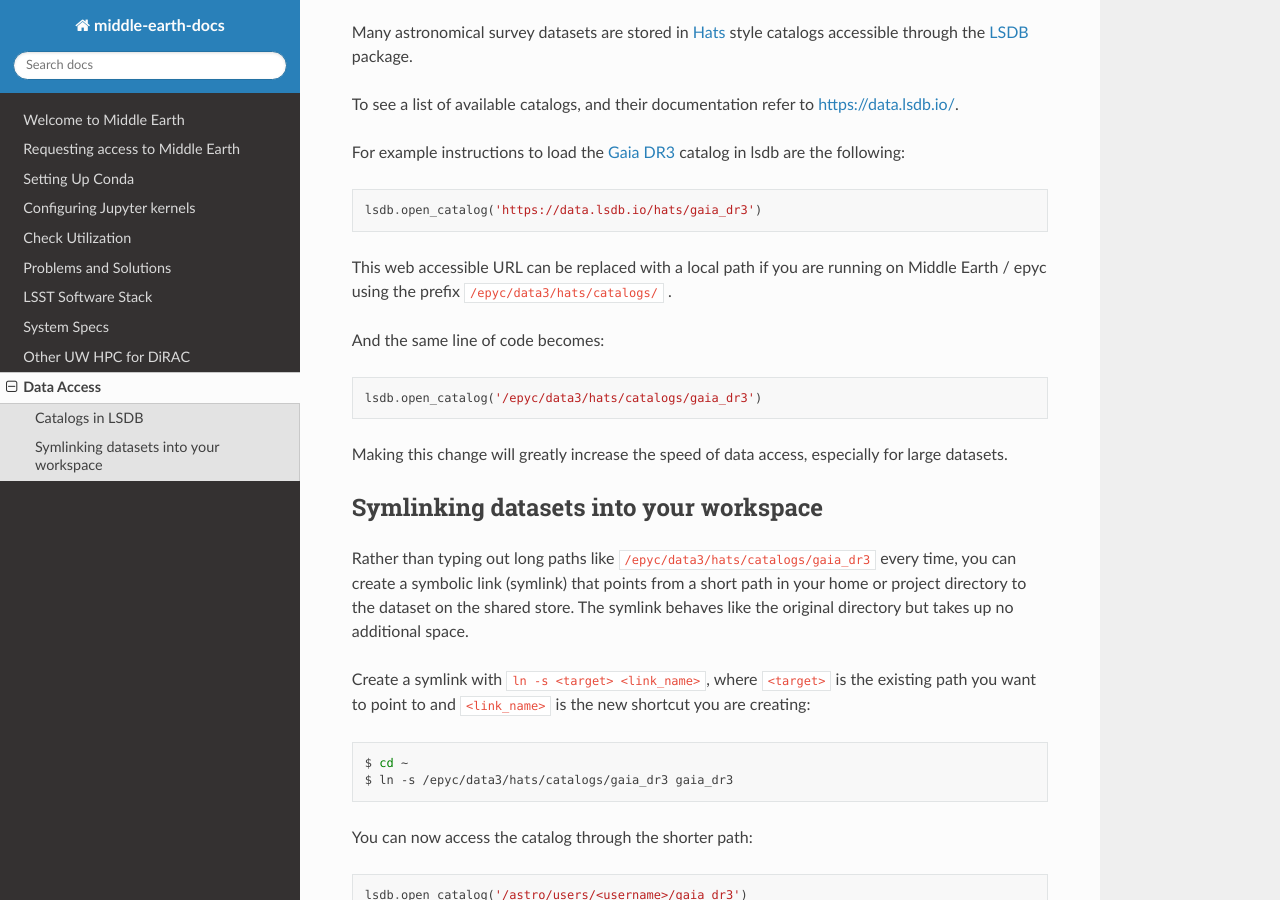
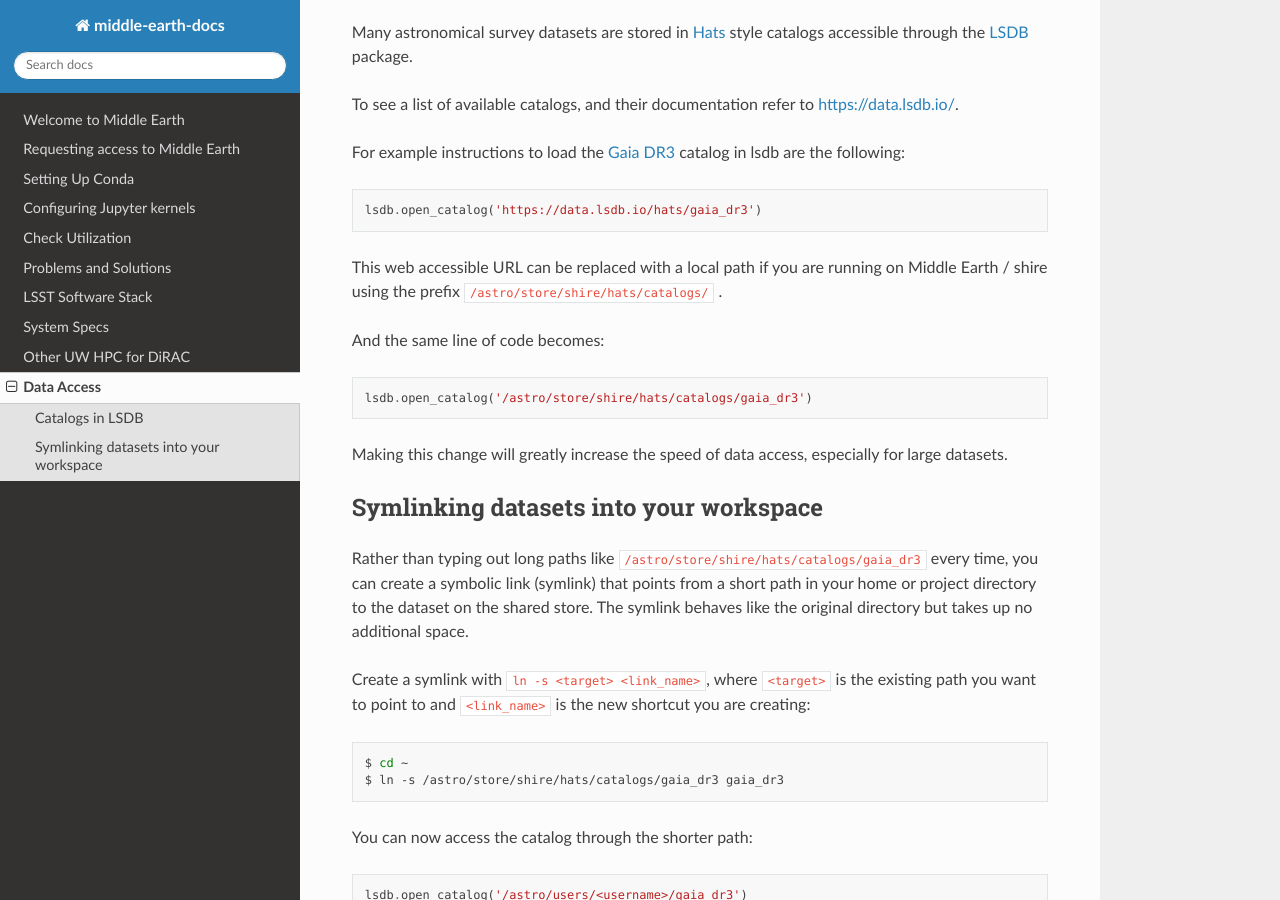
Before and after one commit to dirac-institute/middle-earth-docs, a Sphinx documentation site: the page built from docs/data.rst, in a window 1280 px wide and 900 px high, scrolled down 267 px. Built offline with Sphinx 7.4.7 and the Read the Docs theme 3.1.0, drawn with Linux system fonts in a browser that asks for light colours.

Commit message:
Change local path from epyc to shire for datasets
Updated local path references for data access on Middle Earth.

```diff
--- a/docs/data.rst
+++ b/docs/data.rst
@@ -17,20 +17,20 @@ For example instructions to load the `Gaia DR3 <https://data.lsdb.io/#Gaia/Gaia_
 
     lsdb.open_catalog('https://data.lsdb.io/hats/gaia_dr3')
 
-This web accessible URL can be replaced with a local path if you are running on Middle Earth / epyc using the prefix ``/epyc/data3/hats/catalogs/`` .
+This web accessible URL can be replaced with a local path if you are running on Middle Earth / shire using the prefix ``/astro/store/shire/hats/catalogs/`` .
 
 And the same line of code becomes:
 
 .. code-block:: python
 
-    lsdb.open_catalog('/epyc/data3/hats/catalogs/gaia_dr3')
+    lsdb.open_catalog('/astro/store/shire/hats/catalogs/gaia_dr3')
 
 Making this change will greatly increase the speed of data access, especially for large datasets.
 
 ---------------------------------------
 Symlinking datasets into your workspace
 ---------------------------------------
-Rather than typing out long paths like ``/epyc/data3/hats/catalogs/gaia_dr3`` every time, you can create a symbolic link (symlink)
+Rather than typing out long paths like ``/astro/store/shire/hats/catalogs/gaia_dr3`` every time, you can create a symbolic link (symlink)
 that points from a short path in your home or project directory to the dataset on the shared store. The symlink behaves like the
 original directory but takes up no additional space.
 
@@ -40,7 +40,7 @@ is the new shortcut you are creating:
 .. code-block:: bash
 
     $ cd ~
-    $ ln -s /epyc/data3/hats/catalogs/gaia_dr3 gaia_dr3
+    $ ln -s /astro/store/shire/hats/catalogs/gaia_dr3 gaia_dr3
 
 You can now access the catalog through the shorter path:
 
```
